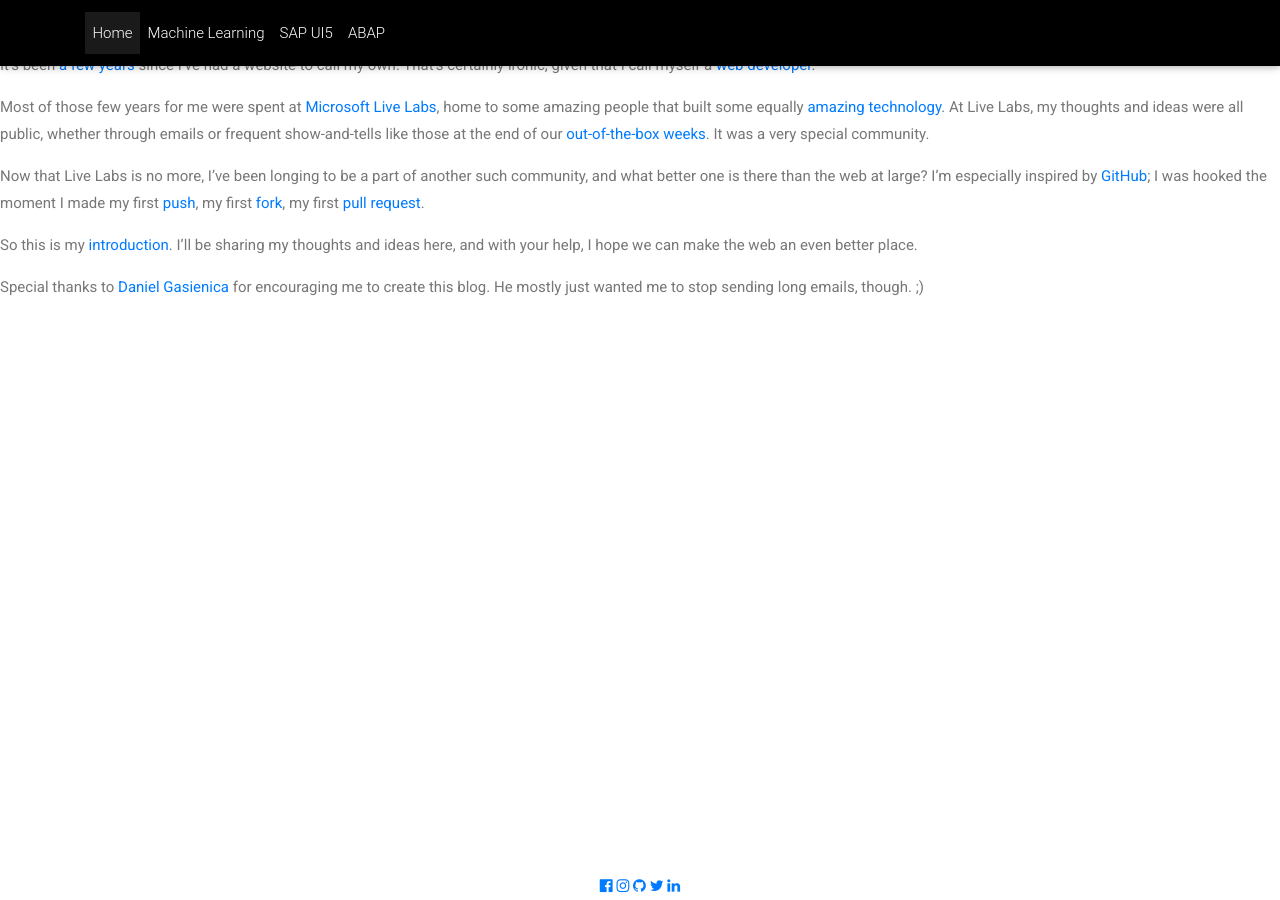
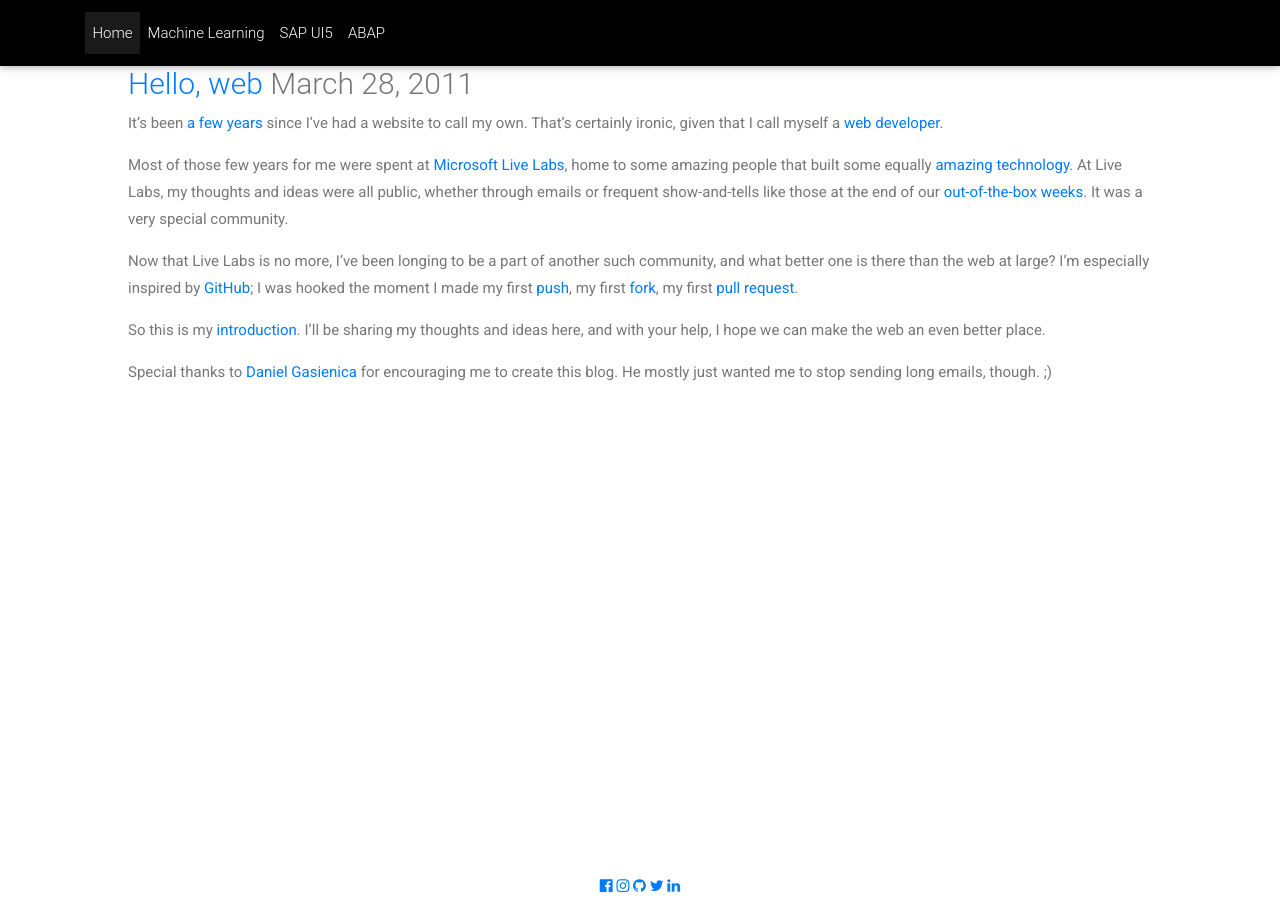
Before and after one commit to GauravChaudhary1/portfolio, a Jekyll site: the page built from _posts/2011-03-28-hello-web.md, in a window 1280 px wide and 900 px high. Built offline with Jekyll 4.4.1, drawn with Linux system fonts in a browser that asks for light colours; nearby versions of some CDN libraries; some web fonts are replaced.

Commit message:
Update style.css

```diff
--- a/styles/style.css
+++ b/styles/style.css
@@ -394,7 +394,9 @@
         /** CONTENT **/
 
 article, section {
-  padding: 0.5em 0 1em;
+  margin-top: 65px;
+  padding-left: 10%;
+  padding-right: 10%;
   position: relative;     /* TEMP HACK just for the h3 styles below */
 }
 
```
